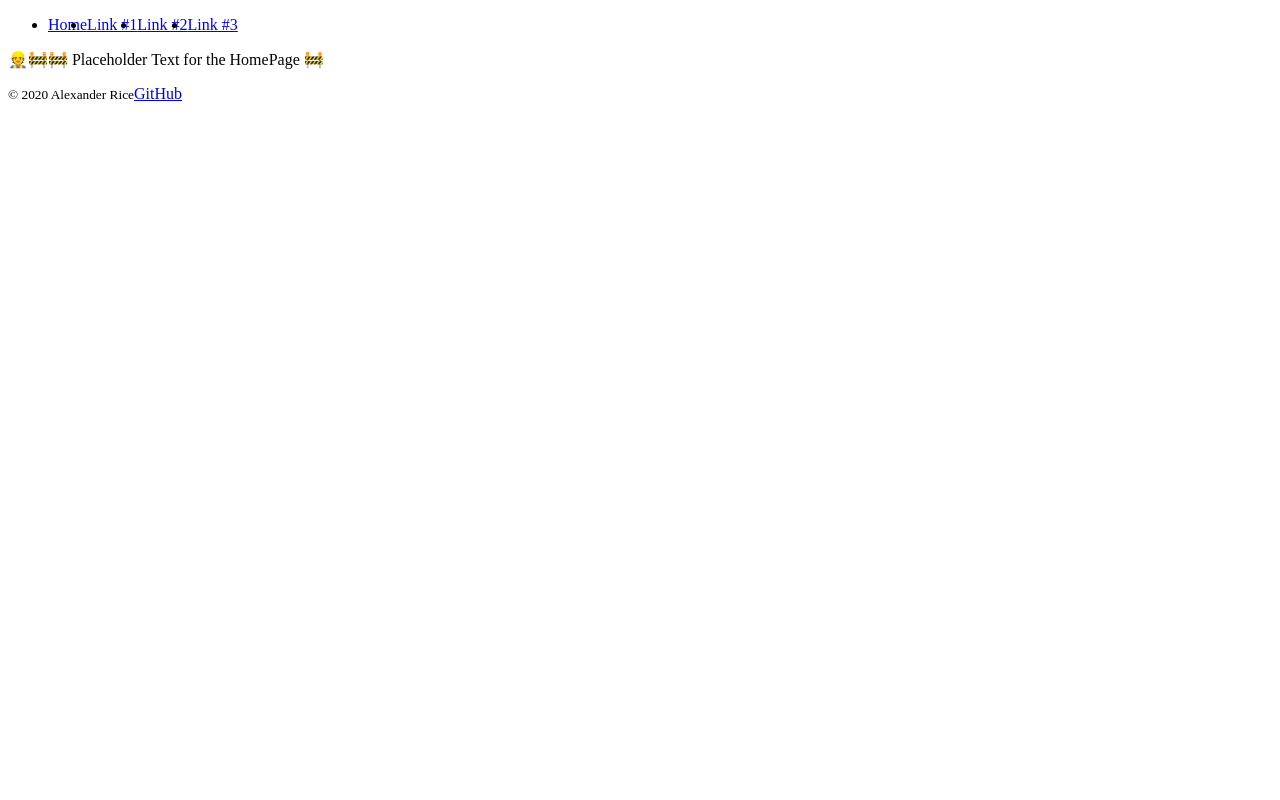
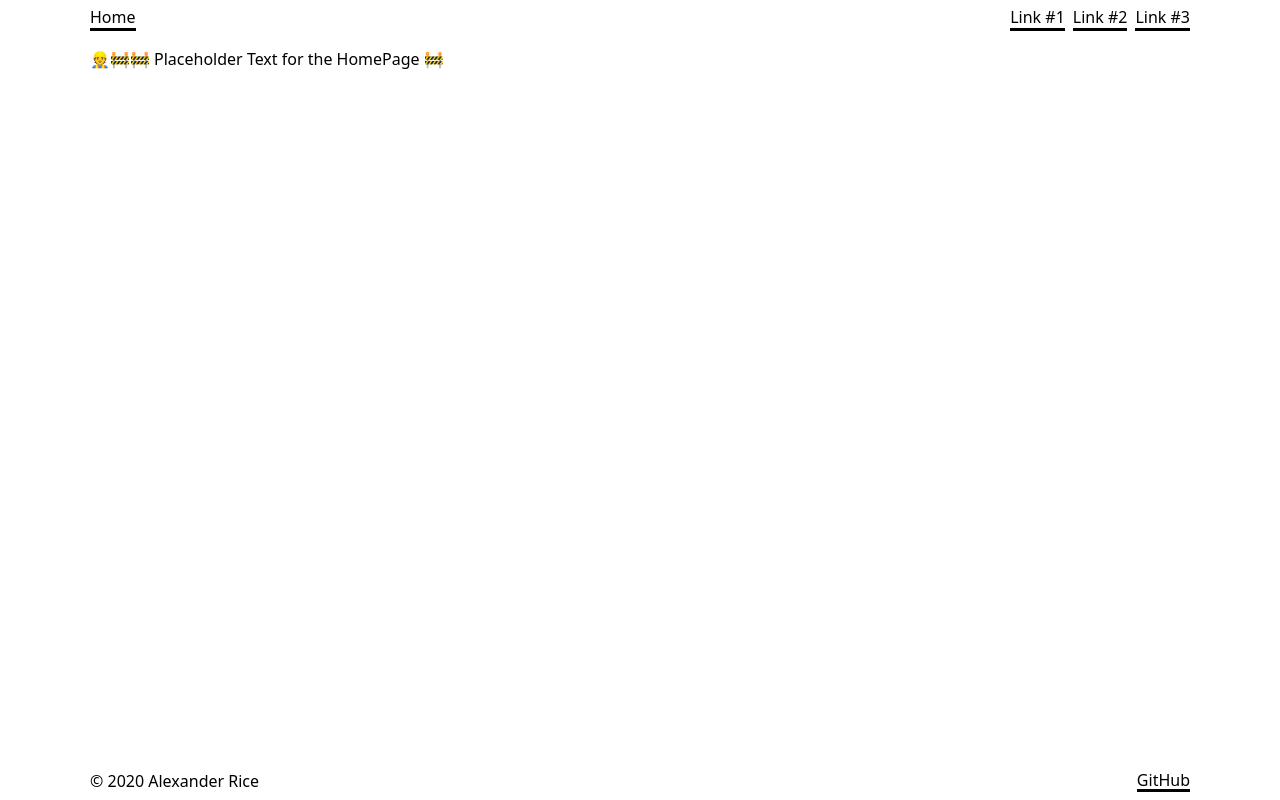
Before and after one commit to ricealexander/portfolio, a Gatsby site: page / in a window 1280 px wide. Built offline with nearby package versions, Linux system fonts and the light colour scheme; Gatsby itself is replaced by a stand-in of ours.

Commit message:
:lipstick: Add base styles
:heavy_plus_sign: Install Normalize CSS
:lipstick: Create sticky footer
:lipstick: Create container class for spacing out content
:lipstick: Create base header styles
:lipstick: Create base footer styles
:lipstick: Create base link styles

Design ideas
I am inspired by a recent trend for brutalism. Derived from architecture, brutalism is when a design exposes the bare materials which it is constructed from. The implementation can range from deeply uncomfortable designs, to a love-letter to the roots of the construction.

In my take, I want to explore what happens to a design if you omit the structure of colored shapes and borders, instead using whitespace, sizing, and positioning of elements to create a look that is still cohesive and elegant.

To this effect, I am initially thinking that I'll intensify link underlines and other default properties, restrict my color palette to a few distinctive and somewhat harsh colors, ensure that alignment of the elements in my design are exact and thoughtful, and use colors and fonts with a personality that reflects web-safe colors and fonts.

```diff
--- a/package.json
+++ b/package.json
@@ -47,6 +47,7 @@
     "eslint-plugin-sonarjs": "^0.5.0",
     "eslint-plugin-unicorn": "^22.0.0",
     "esm": "^3.2.25",
-    "gatsby-cli": "^2.12.107"
+    "gatsby-cli": "^2.12.107",
+    "normalize.css": "^8.0.1"
   }
 }
--- a/src/components/Footer.js
+++ b/src/components/Footer.js
@@ -1,12 +1,43 @@
 import React from 'react'
 import { Link } from 'gatsby'
+import styled from 'styled-components'
+
+const FooterStyles = styled.footer`
+  margin: 0.5rem 0;
+
+  .container {
+    display: flex;
+    align-items: center;
+    justify-content: space-between;
+    flex-flow: row nowrap;
+  }
+
+  a {
+    text-decoration: none;
+    border-bottom: 0.1875rem solid currentColor;
+    color: inherit;
+
+    &:hover {
+      color: #4747d1;
+    }
+  }
+
+  /* Semantically, <small> can be used for legal/disclaimer copy
+     but need not display at a smaller size */
+
+  small {
+    font-size: inherit;
+  }
+`
 
 function Footer () {
   return (
-    <footer>
-      <small>&copy; {(new Date()).getFullYear()} Alexander Rice</small>
-      <Link to="https://github.com/ricealexander/portfolio">GitHub</Link>
-    </footer>
+    <FooterStyles>
+      <div className="container">
+        <small>© {(new Date()).getFullYear()} Alexander Rice</small>
+        <Link to="https://github.com/ricealexander/portfolio">GitHub</Link>
+      </div>
+    </FooterStyles>
   )
 }
 
--- a/src/components/Header.js
+++ b/src/components/Header.js
@@ -6,18 +6,43 @@ const HeaderStyles = styled.header`
   ul {
     display: flex;
     align-items: center;
+    justify-content: flex-end;
+
+    list-style-type: none;
+    margin: 0.5rem 0;
+    padding-left: 0;
+  }
+
+  li:first-child {
+    margin-right: auto;
+  }
+
+  li + li {
+    margin-left: 0.5rem;
+  }
+
+  a {
+    text-decoration: none;
+    border-bottom: 0.1875rem solid currentColor;
+    color: inherit;
+
+    &:hover {
+      color: #4747d1;
+    }
   }
 `
 
 function Header () {
   return (
     <HeaderStyles>
+      <div className="container">
         <ul>
           <li><Link to="/">Home</Link></li>
           <li><Link to="/">Link #1</Link></li>
           <li><Link to="/">Link #2</Link></li>
           <li><Link to="/">Link #3</Link></li>
         </ul>
+      </div>
     </HeaderStyles>
   )
 }
--- a/src/components/Layout.js
+++ b/src/components/Layout.js
@@ -1,17 +1,48 @@
+/* eslint-disable import/no-unassigned-import */
+
 import React from 'react'
+import styled from 'styled-components'
 
 import Footer from './Footer'
 import Header from './Header'
 
 // Global Styles go here
 // https://www.gatsbyjs.com/docs/global-css/#adding-global-styles-with-a-layout-component
+import 'normalize.css'
+import GlobalStyles from '../styles/GlobalStyles'
+
+const LayoutStyles = styled.div`
+  /* Sticky Footer */
+  display: flex;
+  flex-flow: column nowrap;
+  height: 100vh;
+
+  & > header,
+  & > footer {
+    flex-grow: 0;
+    flex-shrink: 0;
+  }
+
+  & > main {
+    flex-grow: 1;
+    flex-shrink: 0;
+  }
+`
 
 function Layout ({ children }) {
   return (
     <>
-      <Header />
-      {children}
-      <Footer />
+      <GlobalStyles />
+
+      <LayoutStyles>
+        <Header />
+        <main>
+          <div className="container">
+            {children}
+          </div>
+        </main>
+        <Footer />
+      </LayoutStyles>
     </>
   )
 }
--- /dev/null
+++ b/src/styles/GlobalStyles.js
@@ -0,0 +1,15 @@
+import { createGlobalStyle } from 'styled-components'
+
+const GlobalStyles = createGlobalStyle`
+  body {
+    font-family: "system-ui", Helvetica, Arial, sans-serif;
+  }
+
+  .container {
+    margin: 0 auto;
+    width: 100%;
+    max-width: 1100px;
+  }
+`
+
+export default GlobalStyles
```
Also changed, not shown: 1 other file. Lines whose indentation alone changed are shown as unchanged.
